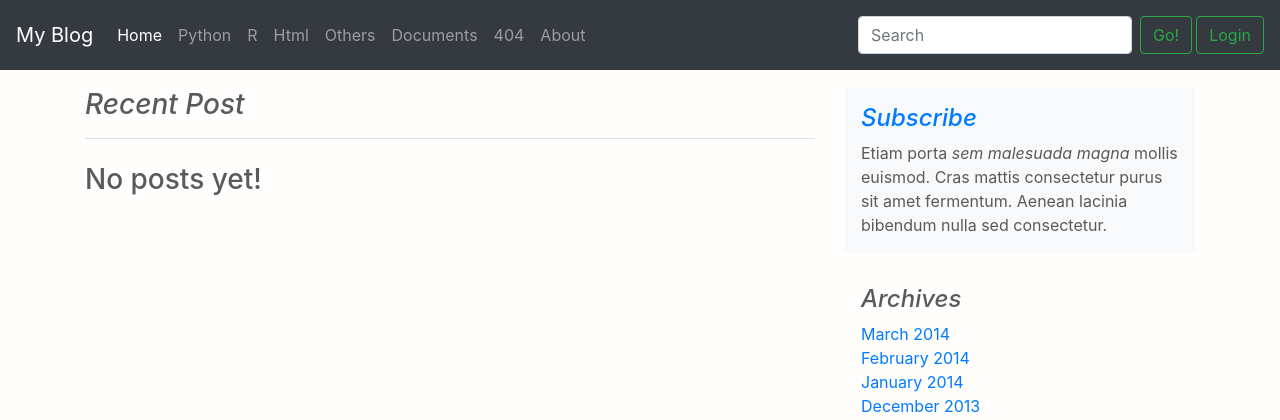
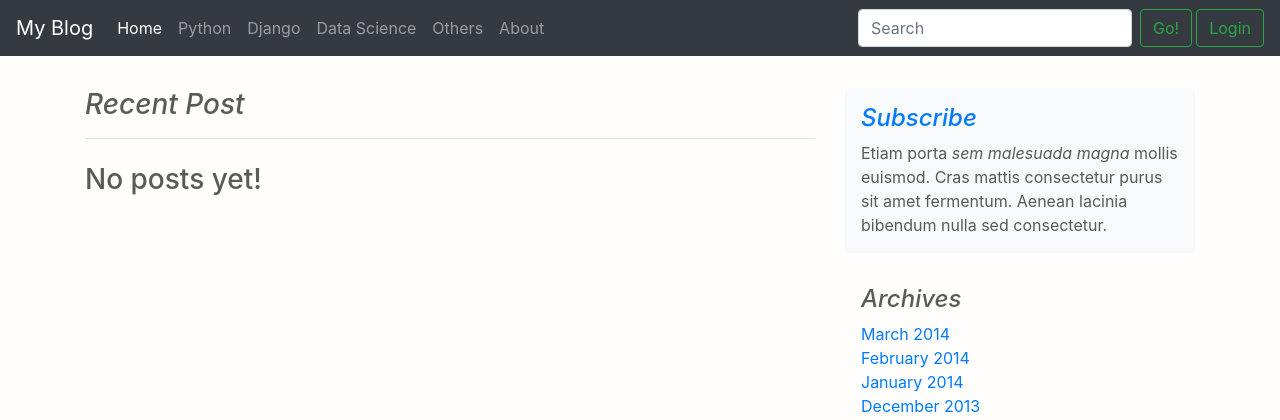
Before and after one commit to caijunjie815/django_blog, a Django app: page /blog/ in a window 1280 px wide. Shown: the top 420 px of the page. Run offline with Django 3.2, Linux system fonts and the light colour scheme; data that the repository does not hold is empty; some libraries are stand-ins or nearby versions.

Commit message:
change nav content

```diff
--- a/blog/static/blog/blog.css
+++ b/blog/static/blog/blog.css
@@ -13,7 +13,7 @@ body {
 }
 
 .navbar {
-    height: 70px;
+    height: auto;
 }
 
 .comment-nav {
--- a/blog/templates/blog/base.html
+++ b/blog/templates/blog/base.html
@@ -29,16 +29,8 @@
 </main>
 <!-- Optional JavaScript -->
 <!-- jQuery first, then Popper.js, then Bootstrap JS -->
-<script src="https://code.jquery.com/jquery-3.3.1.slim.min.js"
-        integrity="sha384-q8i/X+965DzO0rT7abK41JStQIAqVgRVzpbzo5smXKp4YfRvH+8abtTE1Pi6jizo"
-        crossorigin="anonymous"></script>
-<script src="https://cdnjs.cloudflare.com/ajax/libs/popper.js/1.14.3/umd/popper.min.js"
-        integrity="sha384-ZMP7rVo3mIykV+2+9J3UJ46jBk0WLaUAdn689aCwoqbBJiSnjAK/l8WvCWPIPm49"
-        crossorigin="anonymous"></script>
-<script src="https://stackpath.bootstrapcdn.com/bootstrap/4.1.1/js/bootstrap.min.js"
-        integrity="sha384-smHYKdLADwkXOn1EmN1qk/HfnUcbVRZyYmZ4qpPea6sjB/pTJ0euyQp0Mk8ck+5T"
-        crossorigin="anonymous"></script>
-<script src="{% static '/ckeditor/ckeditor/ckeditor.js' %}"></script>
-<script src="{% static '/ckeditor/ckeditor-init.js' %}"></script>
+<script src="https://code.jquery.com/jquery-3.3.1.slim.min.js"></script>
+<script src="https://cdnjs.cloudflare.com/ajax/libs/popper.js/1.14.3/umd/popper.min.js"></script>
+<script src="https://stackpath.bootstrapcdn.com/bootstrap/4.1.1/js/bootstrap.min.js"></script>
 </body>
 </html>
--- a/blog/templates/blog/category.html
+++ b/blog/templates/blog/category.html
@@ -1,7 +1,7 @@
 {% extends 'blog/base.html' %}
 {% block title %}Category - {{ category }}{% endblock %}
 {% block main_content %}
-    <h3 class="pb-3 mb-4 font-italic border-bottom">Category - {{ category }}</h3>
+    <h3 class="pb-3 mb-4 font-italic border-bottom">Category: {{ category }}</h3>
     {% for post in page_obj.object_list %}
         {% include 'blog/post_list_body.html' %}
     {% empty %}
--- a/blog/templates/blog/nav.html
+++ b/blog/templates/blog/nav.html
@@ -14,19 +14,13 @@
                     <a class="nav-link" href="{% url 'blog:category' 3 %}">Python</a>
                 </li>
                 <li class="nav-item">
-                    <a class="nav-link" href="{% url 'blog:category' 8 %}">R</a>
+                    <a class="nav-link" href="{% url 'blog:category' 4 %}">Django</a>
                 </li>
                 <li class="nav-item">
-                    <a class="nav-link" href="{% url 'blog:category' 9 %}">Html</a>
+                    <a class="nav-link" href="{% url 'blog:category' 10 %}">Data Science</a>
                 </li>
                 <li class="nav-item">
-                    <a class="nav-link" href="{% url 'blog:category' 2 %}">Others</a>
-                </li>
-                <li class="nav-item">
-                    <a class="nav-link" href="#">Documents</a>
-                </li>
-                <li class="nav-item">
-                    <a class="nav-link" href="{% url 'blog:error' %}">404</a>
+                    <a class="nav-link" href="{% url 'blog:all-category' %}">Others</a>
                 </li>
                 <li class="nav-item">
                     <a class="nav-link" href="{% url 'blog:about' %}">About</a>
--- a/blog/urls.py
+++ b/blog/urls.py
@@ -8,7 +8,8 @@ urlpatterns = [
 	path('', PostList.as_view(), name='index'),
 	path('about/', blog_views.about, name='about'),
 	path('search/', Search.as_view(), name='search'),
-	path('category/<int:category>', CategoryList.as_view(), name='category'),
+	path('category/', CategoryList.as_view(), name='all-category'),
+	path('category/<int:category>', PostCategoryList.as_view(), name='category'),
 	path('article/<int:pk>/', PostView.as_view(), name='article'),
 	path('article/<int:article_id>/comment/', blog_views.post_comment, name='comment'),
 ]
--- a/blog/views.py
+++ b/blog/views.py
@@ -1,4 +1,4 @@
-from django.shortcuts import render, get_list_or_404, get_object_or_404, redirect
+from django.shortcuts import render, get_object_or_404, redirect
 from django.views.decorators.http import require_POST
 from django.views.generic import DetailView, ListView
 from django.contrib import messages
@@ -18,6 +18,15 @@ class PostList(ListView):
 
 
 class CategoryList(ListView):
+	"""
+	List all categories.
+	"""
+	model = Category
+	template_name = 'blog/category_list.html'
+	paginate_by = 10
+
+
+class PostCategoryList(ListView):
 	"""
 	list all posts in a given category ordered by posted time.
 	"""
@@ -120,11 +129,6 @@ class PostView(DetailView):
 		return context
 
 
-class NavList(ListView):  # list category names in navigation bar
-	model = Category
-	template_name = 'blog/nav.html'
-
-
 def about(request):
 	return render(request, 'blog/about.html')
 
```
Also changed, not shown: blog/admin.py (+6 -1 lines), blog/models.py (+6 -2 lines), 1 other file.
